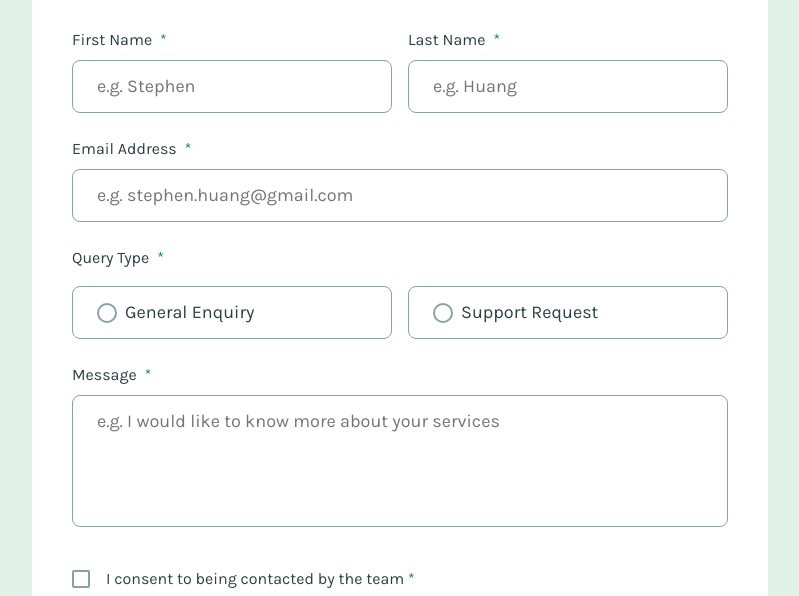
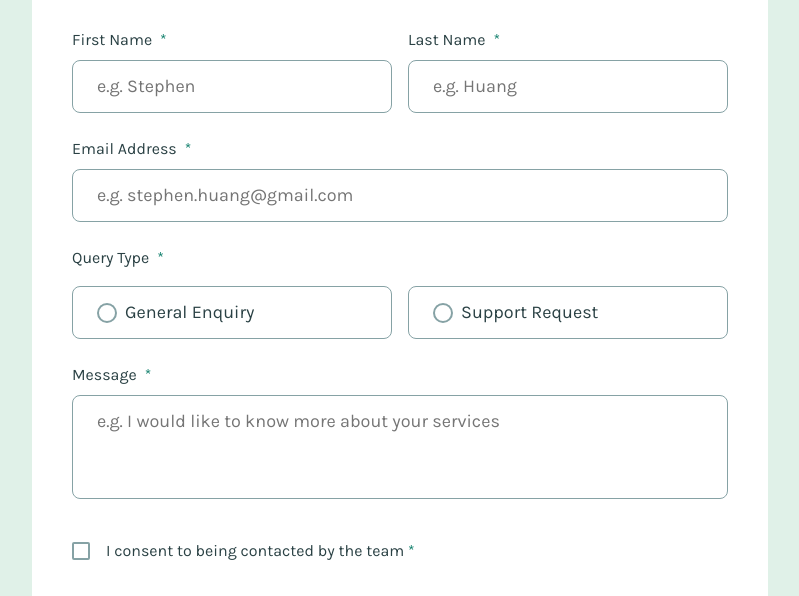
Before and after one commit to Achigyus/contact-form-main, a website built with Vite: page index.html in a window 1280 px wide. Shown: the part 204-800 px from the top of the page, without its empty margins (240-1039 px from the left). Built offline with nearby package versions, Linux system fonts and the light colour scheme.

Commit message:
add new breakpoint

```diff
--- a/src/sass/_base.sass
+++ b/src/sass/_base.sass
@@ -285,3 +285,7 @@ body
 
     .message_input
         height: 8.25rem
+
+@include bp.breakpoint(48rem)
+    .message_input
+        height: 6.5rem
```
